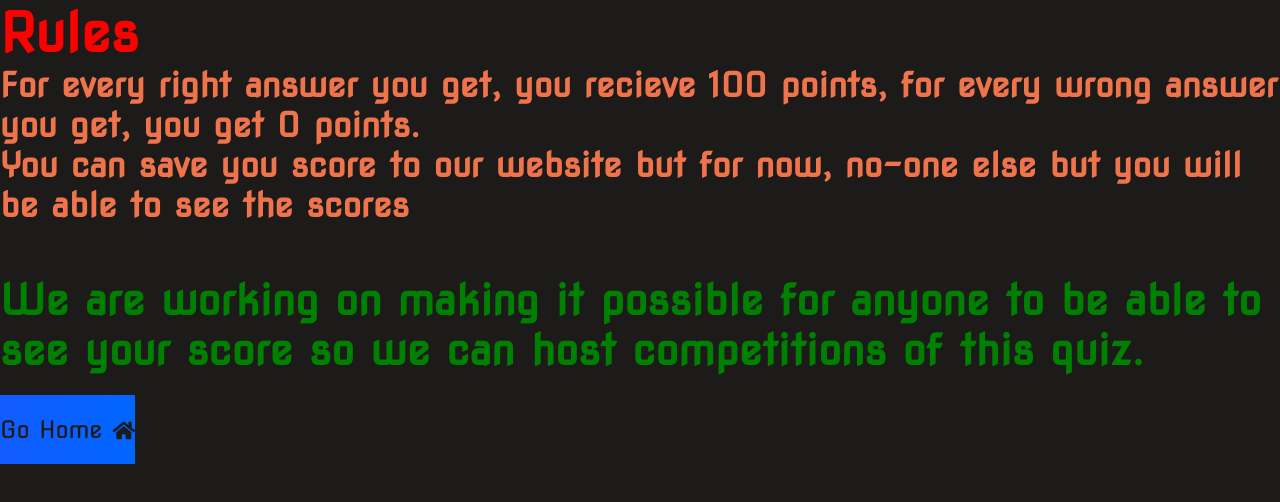
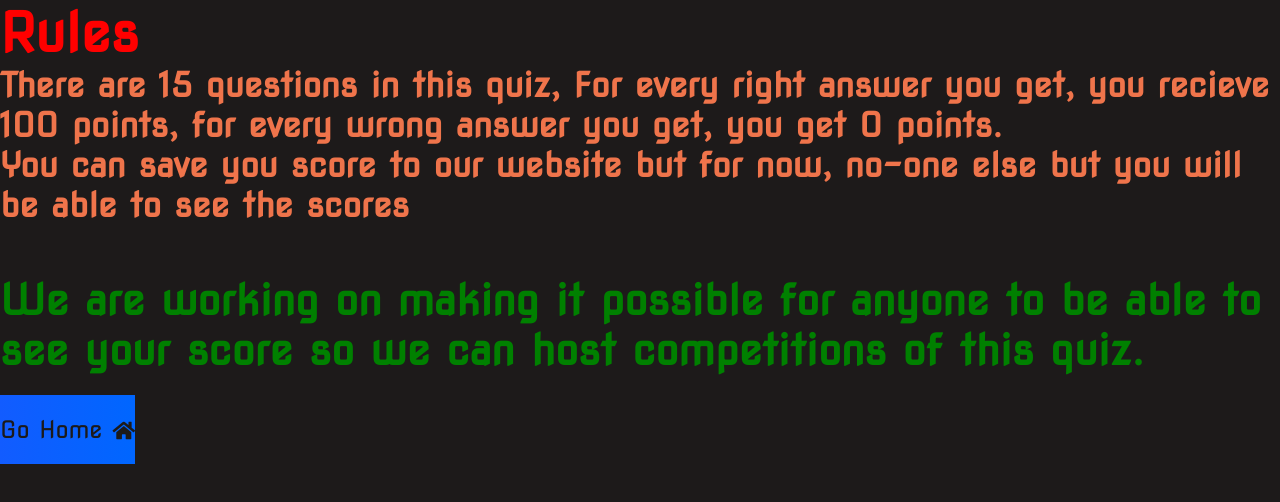
Before and after one commit to KendallDoesCoding/quiz, a plain HTML site: page rules.html in a window 1280 px wide. Drawn offline with Linux system fonts and the light colour scheme.

Commit message:
Update rules.html

```diff
--- a/rules.html
+++ b/rules.html
@@ -4,7 +4,8 @@
 
 
 <h1> Rules
-<p> For every right answer you get, you recieve 100 points, for every wrong answer you get, you get 0 points. </p>
+
+<p> There are 15 questions in this quiz, For every right answer you get, you recieve 100 points, for every wrong answer you get, you get 0 points. </p>
 <p> You can save you score to our website but for now, no-one else but you will be able to see the scores </p>
 <h2> We are working on making it possible for anyone to be able to see your score so we can host competitions of this quiz. </h2>
 
```
